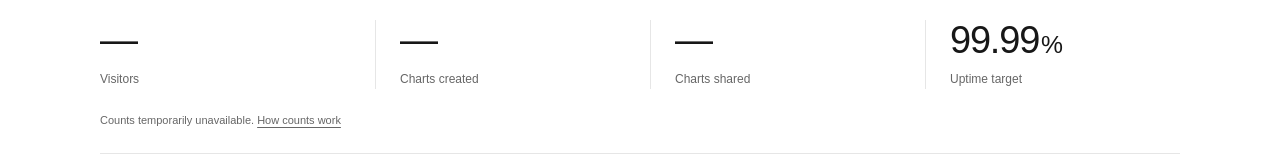
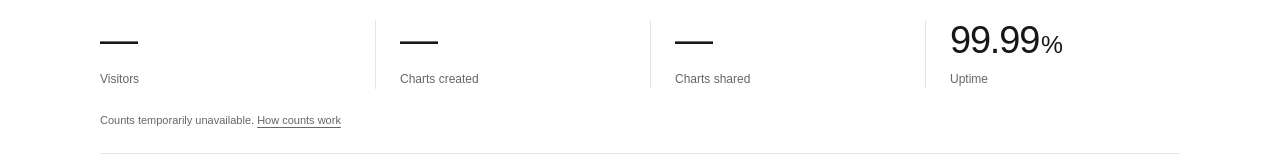
Before and after one commit to alvinhhh/flowchart-studio, a Next.js app: page / in a window 1280 px wide. Shown: the part 722-882 px from the top of the page. Built offline with nearby package versions, Linux system fonts and the light colour scheme; no server answers.

Commit message:
Use Uptime label for the fixed homepage value

```diff
--- a/src/components/site-statistics.tsx
+++ b/src/components/site-statistics.tsx
@@ -47,7 +47,7 @@ export default function SiteStatistics() {
       <div><dt>Visitors</dt><dd>{number(statistics?.visitors)}</dd></div>
       <div><dt>Charts created</dt><dd>{number(statistics?.chartsCreated)}</dd></div>
       <div><dt>Charts shared</dt><dd>{number(statistics?.chartsShared)}</dd></div>
-      <div><dt>Uptime target</dt><dd>99.99<span>%</span></dd></div>
+      <div><dt>Uptime</dt><dd>99.99<span>%</span></dd></div>
     </dl>
     <p className="site-statistics-note">
       {unavailable ? (statistics ? 'Counts temporarily unavailable; showing the last update. ' : 'Counts temporarily unavailable. ') : statistics ? `All-time counts since ${new Date(statistics.startedAt).toLocaleDateString('en-US', { month: 'short', day: 'numeric', year: 'numeric', timeZone: 'UTC' })}. ` : 'All-time counts. '}
```
Also changed, not shown: src/app/privacy/page.tsx (+1 -1 lines), 2 other files (tests, documents, lock files or other folders).
